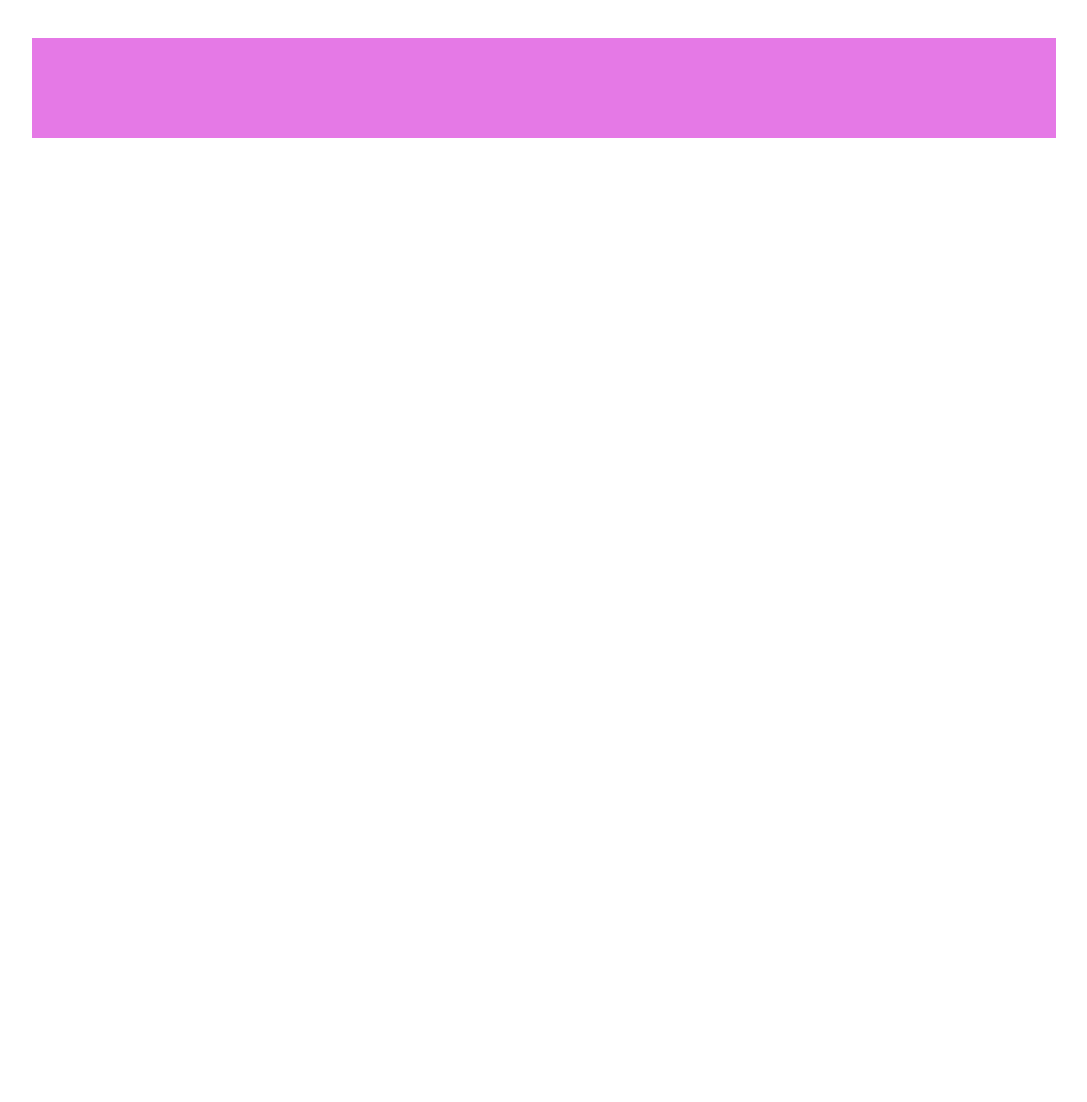
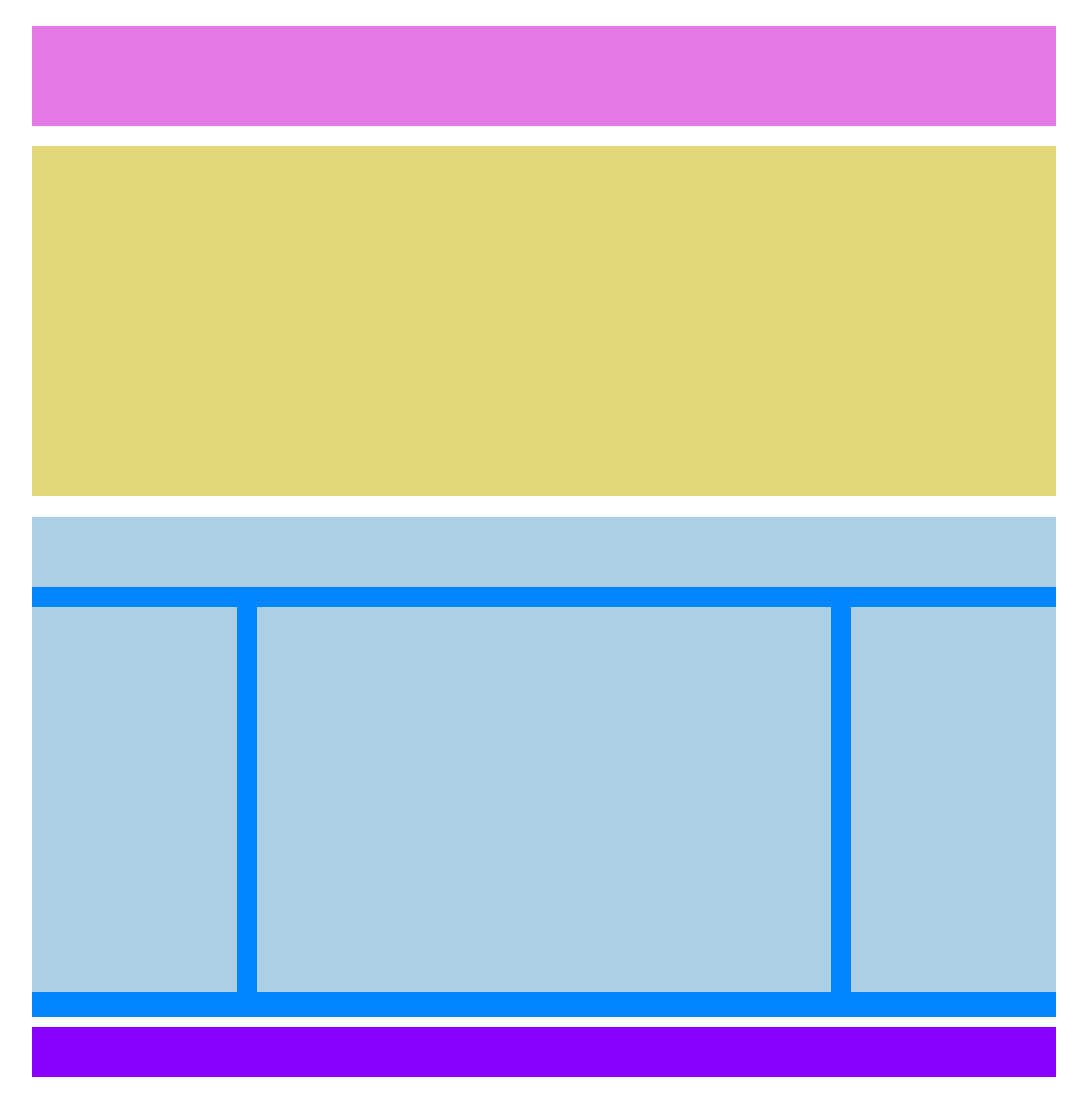
Before and after one commit to Selenejpg/htmlcss-struttura-wp, a plain HTML site: page index.html in a window 1280 px wide. Shown: the whole page, without its empty margins (96-1183 px from the left). Before the commit the page ends 800 px from the top, so only its background shows below. Drawn offline with Linux system fonts and the light colour scheme.

Commit message:
float completed

```diff
--- a/index.html
+++ b/index.html
@@ -16,7 +16,13 @@
 
     <main>
         <section class="main1"></section>
-        <section class="main2"></section>
+
+        <section class="main2 clearfix">
+            <article class="sec first"></article>
+            <article class="sec second"></article>
+            <article class="sec third"></article>
+            <article class="sec fourth"></article>
+        </section>
     </main>
 
     <footer class="end"></footer>
--- a/style.css
+++ b/style.css
@@ -15,7 +15,8 @@ body{
     height: 80%;
     width: 80%;
     margin: auto;
-    margin-top: 3%;
+    margin-top: 2%;
+    margin-bottom: 2%;
 }
 
 .head {
@@ -23,3 +24,56 @@ body{
     width: 100%;
     height: 100px;
 }
+
+.main1 {
+    background-color: #e1d67a;
+    width: 100%;
+    height: 350px;
+    margin-top: 2%;
+}
+
+.main2 {
+    background-color: #0086ff;
+    width: 100%;
+    height: 500px;
+    margin-top: 2%;
+
+}
+
+.end {
+    background-color: #8801fe;
+    width: 100%;
+    height: 50px;
+    margin-top: 1%;
+}
+
+.sec {
+    background-color: #abcfe7;
+    margin-bottom: 2%;
+}
+
+.first {
+    width: 100%;
+    height: 70px;
+}
+
+.second {
+    width: 20%;
+    height: 385px;
+    float: left;
+}
+
+.third {
+    width: 20%;
+    height: 385px;
+    float: right;
+}
+
+.fourth {
+    width: 56%;
+    height: 385px;
+    margin-left: 2%;
+    margin-right: 2%;
+    float: left;
+
+}
```
